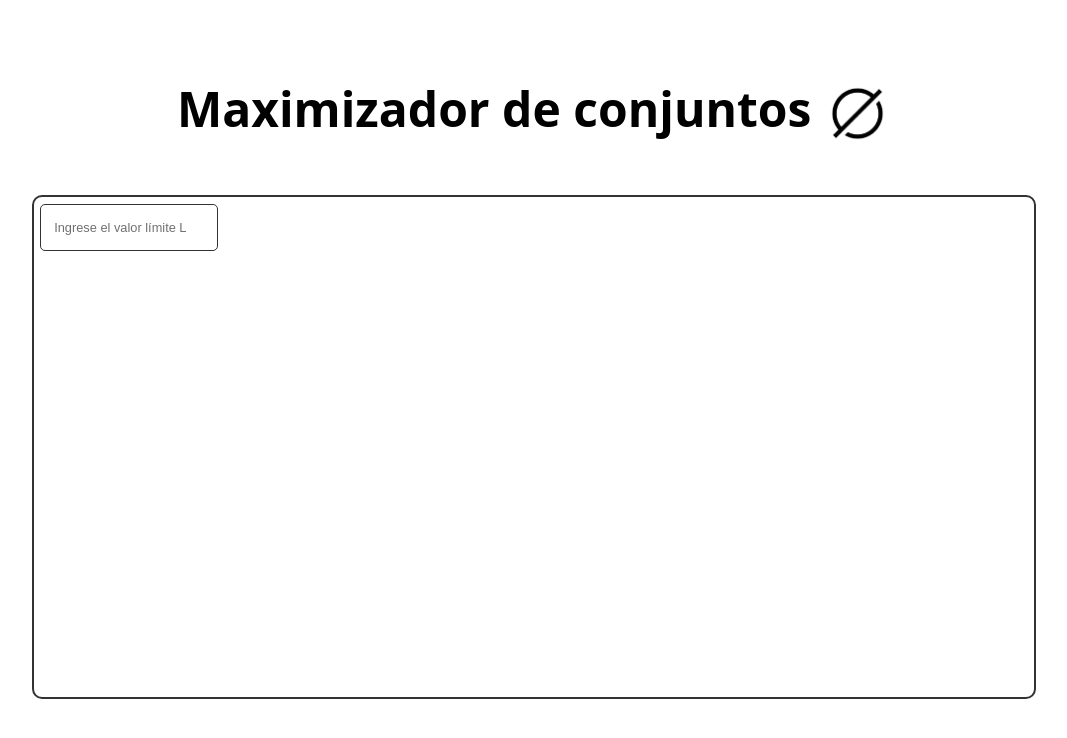
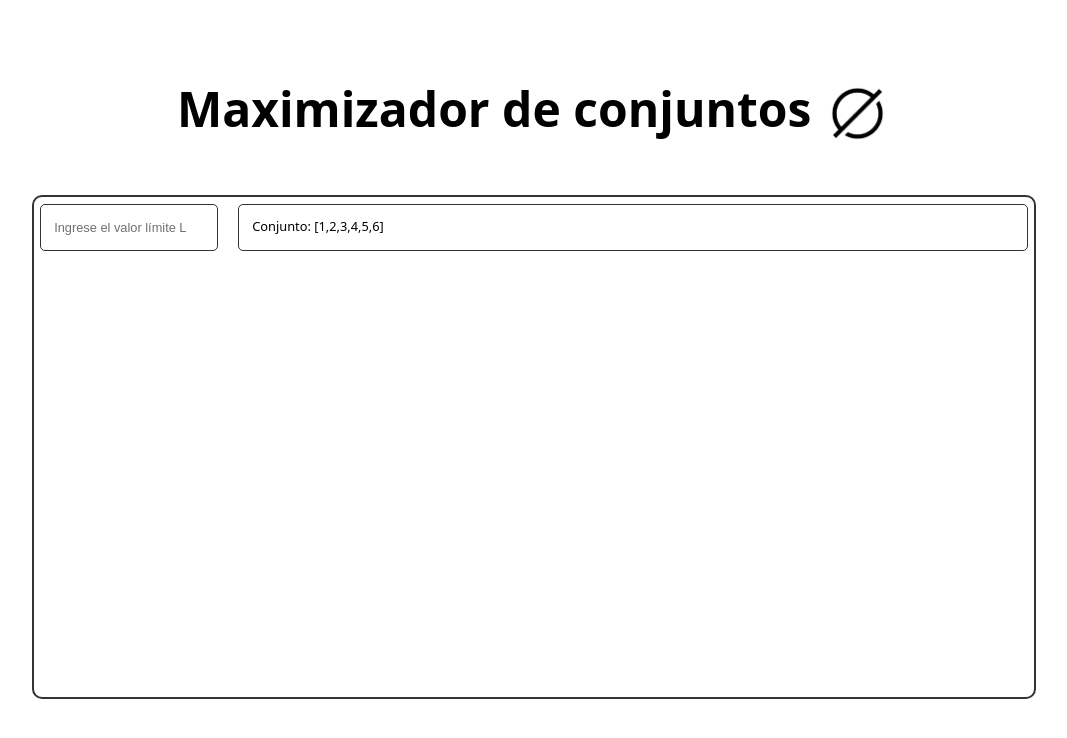
Before and after one commit to HemaniakAE/Tarea02_AnalisisDeAlgoritmos, a React (Vite) app: page / in a window 1280 px wide. Shown: the top 738 px of the page, without its empty margins (106-1173 px from the left). Built offline with nearby package versions, Linux system fonts and the light colour scheme.

Commit message:
Agrega un span en el que se podrá visualizar el conjunto generado

```diff
--- a/src/App.css
+++ b/src/App.css
@@ -18,6 +18,8 @@
 
 .container {
   display: grid;
+  grid-template-columns: 150px 1fr;
+  gap: 3em;
   width: 1000px;
   height: 500px;
   background-color: #ffffff;
@@ -28,7 +30,7 @@
 .input-limite {
   margin-left: 0.5em;
   margin-top: 0.5em;
-  width: 150px;
+  width: 100%;
   height: 40px;
   padding: 0.2em 1em;
   font-size: 0.8em;
@@ -42,6 +44,21 @@
   color: #00000090;
 }
 
+.conjunto-container {
+  margin-left: 0.5em;
+  margin-top: 0.5em;
+  text-align: left;
+  line-height: 3em;
+  width: 95%;
+  height: 40px;
+  padding: 0.2em 1em;
+  font-size: 0.8em;
+  color:black;
+  background-color: #ffffff;
+  border: 1px solid #333;
+  border-radius: 5px;
+}
+
 .card {
   padding: 2em;
 }
--- a/src/Components/Container.jsx
+++ b/src/Components/Container.jsx
@@ -1,11 +1,16 @@
 function Container() {
+    const conjunto = [1,2,3,4,5,6];
+
     return (
         <div className="container">
             <input
-            typer="number"
+            type="number"
             placeholder="Ingrese el valor límite L"
             className="input-limite"
             />
+            <div className="conjunto-container">
+                Conjunto: {JSON.stringify(conjunto)}
+            </div>
         </div>
     )
 }
```
